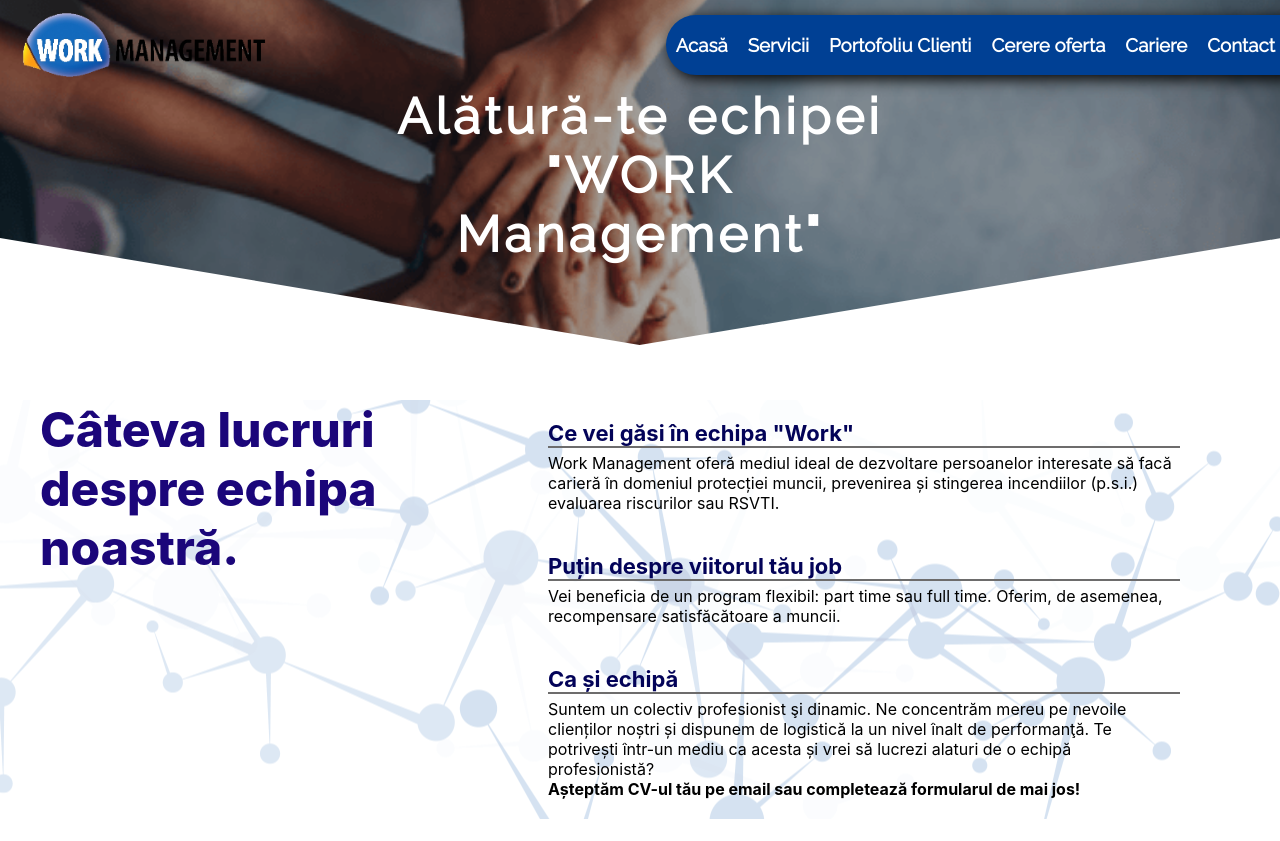
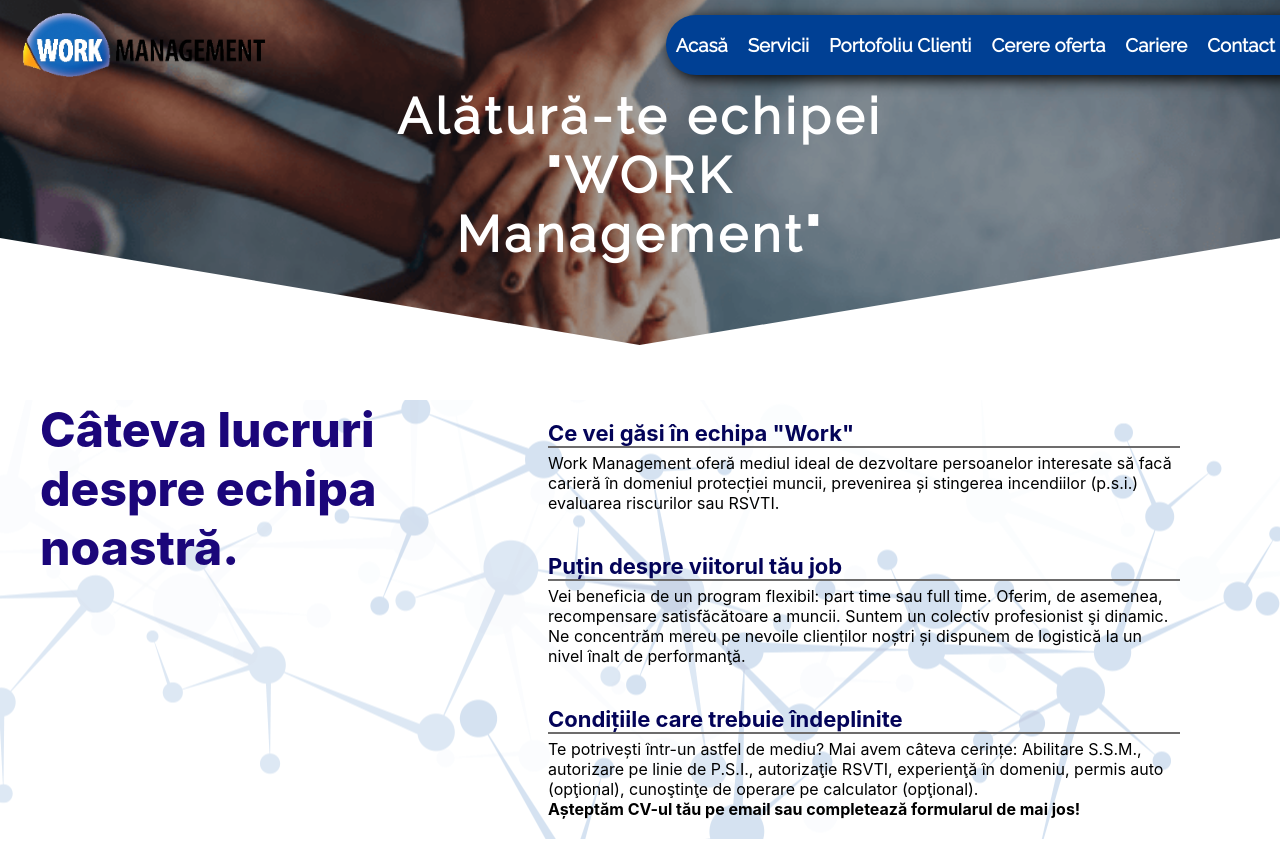
Before and after one commit to bmarcu13/work-management-website, a React (Create React App) app: page /cariere in a window 1280 px wide. Shown: the top 841 px of the page. Built offline with nearby package versions, Linux system fonts and the light colour scheme.

Commit message:
small changes

```diff
--- a/src/Components/ClientCard/ClientCard.css
+++ b/src/Components/ClientCard/ClientCard.css
@@ -16,7 +16,7 @@
 }
 .client_card:hover{
     cursor: pointer;
-    width: 250px;
+    width: 220px;
 }
 .client_image{
     padding-left: 10px;
--- a/src/Components/ContactSection/ContactSection.css
+++ b/src/Components/ContactSection/ContactSection.css
@@ -15,6 +15,7 @@
     width: 70%;
     height: fit-content;
     margin: auto;
+    margin-left: 20px;
     display: flex;
     padding: 40px;
     flex-direction: column;
@@ -97,3 +98,8 @@
         height: 49px;
     }
 }
+.car-image img{
+   width: 60%;
+   height: auto;
+   margin-left: 20px;
+}
--- a/src/Screens/CarierePage/Cariere.js
+++ b/src/Screens/CarierePage/Cariere.js
@@ -53,12 +53,13 @@ export default function CarierePage() {
 		</div>
 		<div class="single-belief">
 			<div class="belief-title">Puțin despre viitorul tău job</div>
-			<div class="belief-content">Vei beneficia de un program flexibil: part time sau full time. Oferim, de asemenea, recompensare satisfăcătoare a muncii.</div>
+			<div class="belief-content">Vei beneficia de un program flexibil: part time sau full time. Oferim, de asemenea, recompensare satisfăcătoare a muncii. Suntem un colectiv profesionist şi dinamic. Ne concentrăm mereu pe nevoile clienților noștri și dispunem de logistică la un nivel înalt de performanţă.</div>
 		</div>
 
 		<div class="single-belief">
-			<div class="belief-title">Ca și echipă</div>
-			<div class="belief-content">Suntem un colectiv profesionist şi dinamic. Ne concentrăm mereu pe nevoile clienților noștri și dispunem de logistică la un nivel înalt de performanţă. Te potrivești într-un mediu ca acesta și vrei să lucrezi alaturi de o echipă profesionistă?<br></br><span style={{fontWeight:'bold'}}>Așteptăm CV-ul tău pe email sau completează formularul de mai jos!</span></div>
+			<div class="belief-title">Condițiile care trebuie îndeplinite</div>
+			<div class="belief-content">Te potrivești într-un astfel de mediu? Mai avem câteva cerințe: Abilitare S.S.M., autorizare pe linie de P.S.I., autorizaţie RSVTI, experienţă în domeniu, permis auto (opţional), cunoştinţe de operare pe calculator (opţional).
+<br></br><span style={{fontWeight:'bold'}}>Așteptăm CV-ul tău pe email sau completează formularul de mai jos!</span></div>
 		</div>
 
 
```
